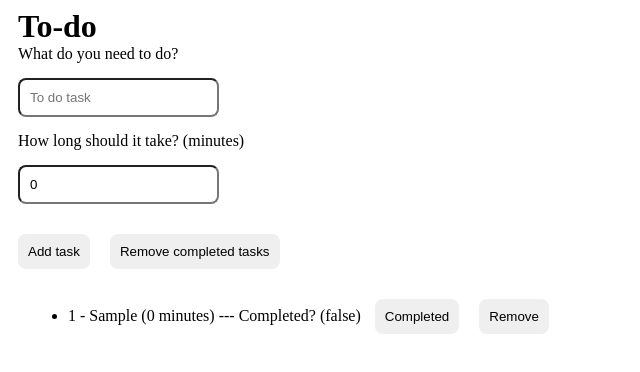
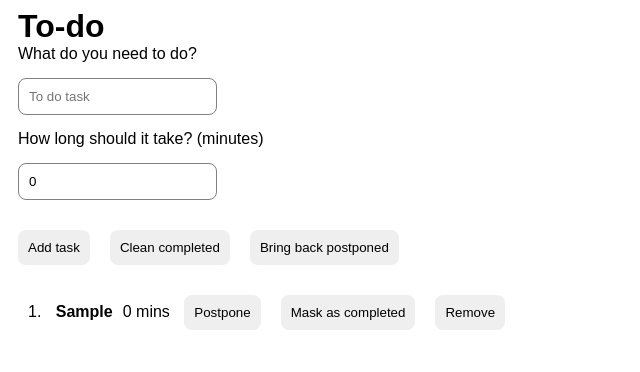
Before and after one commit to ironhack-labs/lab-angular-directives, an Angular app in the folder todo-list-app/: page / in a window 1280 px wide. Both pictures are taken after typing "Sample" into the empty fields and a click on the button "Add task". Shown: the top 372 px of the page, without its empty margins (0-640 px from the left). Built offline with nearby package versions, Linux system fonts and the light colour scheme.

Commit message:
Allow users  to mark todos as postpone and a restore button that brings back all the postponed todos

```diff
--- a/todo-list-app/angular.json
+++ b/todo-list-app/angular.json
@@ -94,5 +94,8 @@
         }
       }
     }
+  },
+  "cli": {
+    "analytics": false
   }
 }
--- a/todo-list-app/src/app/components/todo-list/todo-list.component.css
+++ b/todo-list-app/src/app/components/todo-list/todo-list.component.css
@@ -1,13 +1,29 @@
 * {
     margin: auto 10px;
+    font-family: Arial, Helvetica, sans-serif;
 }
 
 input {
     display:block;
+    border: 1px solid grey;
 }
 
 button {
     border: none;
+}
+
+li {
+    padding: 0 10px;
+    border-radius: 8px;
+    list-style-type: none;
+}
+
+ul {
+    display: flex;
+    flex-direction: column;
+    row-gap: 10px;
+    padding: 0;
+    margin: 0;
 }
 
 input, button {
@@ -18,5 +34,5 @@
 }
 
 .done {
-    background-color: green;
+    background-color: rgb(144, 186, 144);
 }
--- a/todo-list-app/src/app/components/todo-list/todo-list.component.html
+++ b/todo-list-app/src/app/components/todo-list/todo-list.component.html
@@ -15,16 +15,18 @@
     [(ngModel)]="toDoTime">
 
 <button (click)="addToDo()">Add task</button>
-<button (click)="removeCompleted()">Remove completed tasks</button>
+<button (click)="removeCompleted()">Clean completed</button>
+<button (click)="retrievePosponed()">Bring back postponed</button>
 
 <ul>
     <li
         *ngFor="let task of toDoList; let i = index"
         [ngClass]="{'done' : task.completed === true}"
     >
-        {{i+1}} - {{task.name}} ({{task.time}} minutes) --- Completed? ({{task.completed}})
+        {{i+1}}. <b>{{task.name}}</b>{{task.time}} mins
 
-        <button (click)="makeGreen(task)">Completed</button>
+        <button (click)="postpone(i, task)">Postpone</button>
+        <button (click)="makeGreen(task)">Mask as completed</button>
         <button (click)="remove(task)">Remove</button>
 
     </li>
--- a/todo-list-app/src/app/components/todo-list/todo-list.component.ts
+++ b/todo-list-app/src/app/components/todo-list/todo-list.component.ts
@@ -8,9 +8,11 @@
 })
 export class TodoListComponent{
   toDoList: ToDoTask[] = [];
+  toDoPostponedList : ToDoTask[] = [];
   toDoName: string;
   toDoTime: number;
   toDoCompleted: boolean;
+  toDoPostponed: boolean;
 
   ngOnInit(): void {}
 
@@ -18,11 +20,12 @@
     this.toDoName = "";
     this.toDoTime = 0;
     this.toDoCompleted = false;
+    this.toDoPostponed = false;
   }
 
   addToDo() {
     if (this.toDoName !== "") {
-      const task = new ToDoTask(this.toDoName, this.toDoTime, this.toDoCompleted);
+      const task = new ToDoTask(this.toDoName, this.toDoTime, this.toDoCompleted, this.toDoPostponed);
       this.toDoList.push(task);
       this.toDoName = "";
       this.toDoTime = 0;
@@ -35,16 +38,27 @@
     task.completed === false? task.completed = true : task.completed = false;
   }
 
-  remove (task : {name:string}) {
+  remove(task : {name:string}) {
     //This removes all tasks with the same name, it would be good to use a loop to remove just the first ocurrence, some id/idx system, etc to improve this functionality
     this.toDoList = this.toDoList.filter(item => item.name !== task.name)
   }
 
-  removeCompleted () {
+  removeCompleted() {
     this.toDoList = this.toDoList.filter(item => item.completed !== true)
   }
 
   retrievePosponed() {
-    console.log("yay")
+    for (let i=0; i<this.toDoPostponedList.length; i++){
+      this.toDoList.push(this.toDoPostponedList[i])
+    }
+    this.toDoPostponedList = []
+  }
+
+  postpone(index:number, task : ToDoTask) {
+    // task.postponed === false? task.postponed = true : task.postponed = false;
+    // if (task.postponed === true) {
+      this.toDoPostponedList.push(this.toDoList.splice(index,1)[0])
+    // }
+    console.log(this.toDoPostponedList)
   }
 }
--- a/todo-list-app/src/app/models/todo-task.model.ts
+++ b/todo-list-app/src/app/models/todo-task.model.ts
@@ -1,6 +1,6 @@
 export class ToDoTask {
 
-    constructor(private _name: string, private _time: number, private _completed: boolean) {}
+    constructor(private _name: string, private _time: number, private _completed: boolean, private _postponed: boolean) {}
 
     get name(): string {
       return this._name;
@@ -12,6 +12,10 @@
 
     get completed():boolean {
       return this._completed;
+    }
+
+    get postponed():boolean {
+      return this._postponed;
     }
 
     set name(name: string) {
@@ -26,4 +30,8 @@
       this._completed = completed;
     }
 
+    set postponed(postponed: boolean) {
+      this._postponed = postponed;
+    }
+
   }
```
